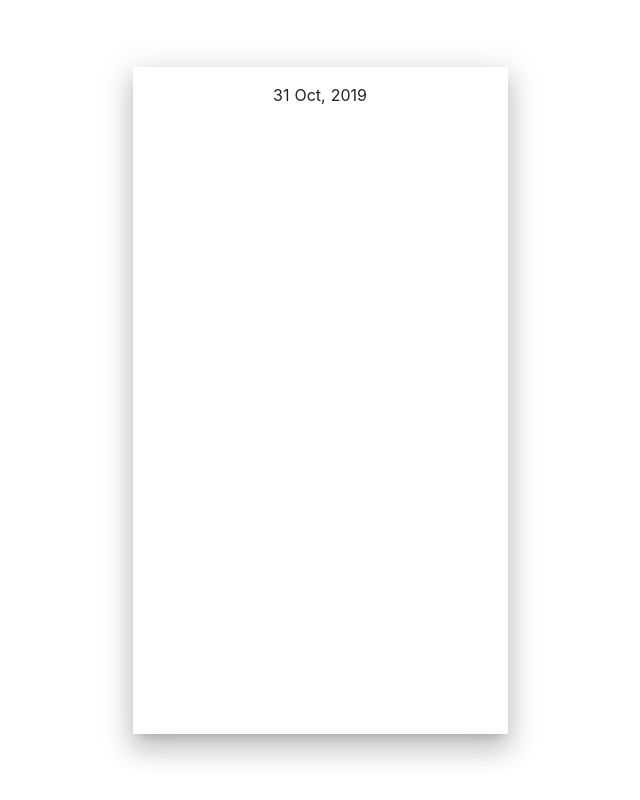
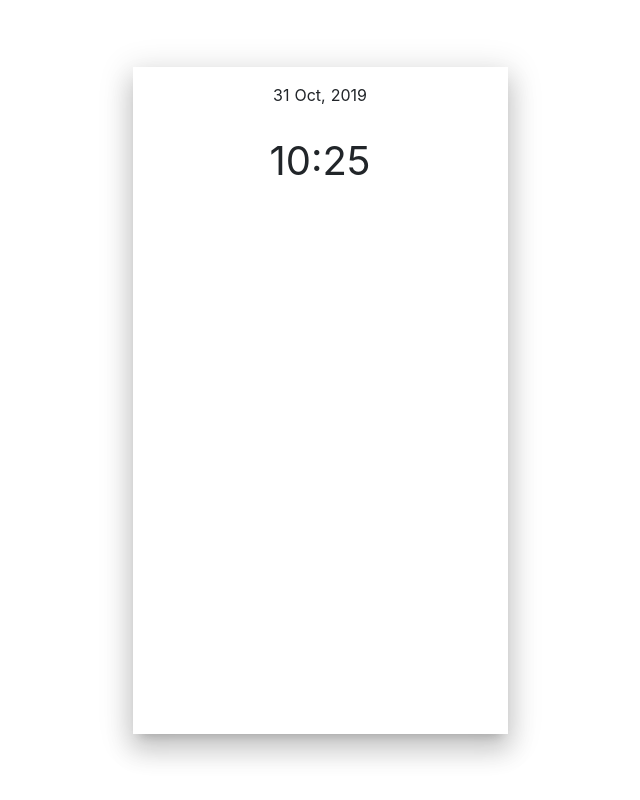
Before and after one commit to nat-davydova/weather-app-react, a React (Create React App) app in the folder weather-app-react/: page / in a window 1280 px wide. Shown: the whole page, without its empty margins (320-960 px from the left). Built offline with nearby package versions, Linux system fonts and the light colour scheme.

Commit message:
Time: basic rendering

```diff
--- a/weather-app-react/src/components/CurrentTime/CurrentTime.js
+++ b/weather-app-react/src/components/CurrentTime/CurrentTime.js
@@ -6,12 +6,14 @@ import Col from 'components/Miscellanious/Col/Col';
 import Hours from './Hours/Hours';
 import Mins from './Mins/Mins';
 
+import classes from './CurrentTime.module.scss';
+
 const currentTime = (props) => {
 
 	const { hours, mins } = props;
 
 	const timeClasses = classnames(
-		'time',
+		classes.time,
 		'd-flex',
 		'justify-content-center',
 		'mt-2',
@@ -26,7 +28,7 @@ const currentTime = (props) => {
 
 					<Hours hours={hours}/>
 
-					<Mins hours={mins}/>
+					<Mins mins={mins}/>
 
 				</div>
 
--- /dev/null
+++ b/weather-app-react/src/components/CurrentTime/CurrentTime.module.scss
@@ -0,0 +1,10 @@
+@import 'assets/scss/media-q';
+
+//styles
+.time {
+	font-size: 1.8rem;
+
+	@media (min-width: $mobile-width) {
+		font-size: 2.5rem;
+	}
+}
--- a/weather-app-react/src/components/CurrentTime/Hours/Hours.js
+++ b/weather-app-react/src/components/CurrentTime/Hours/Hours.js
@@ -1,10 +1,12 @@
 import React from 'react';
+
+import classes from './Hours.module.scss';
 
 const hours = (props) => {
 
 	const { hours } = props;
 
-	return <div className="hours">{hours}</div>;
+	return <div className={classes.hours}>{hours}</div>;
 
 };
 
--- /dev/null
+++ b/weather-app-react/src/components/CurrentTime/Hours/Hours.module.scss
@@ -0,0 +1,7 @@
+.hours {
+
+	//symbol ':'
+	&:after {
+		content: ':';
+	}
+}
--- a/weather-app-react/src/components/CurrentTime/Mins/Mins.js
+++ b/weather-app-react/src/components/CurrentTime/Mins/Mins.js
@@ -4,6 +4,8 @@ const mins = (props) => {
 
 	const { mins } = props;
 
+	console.log(mins);
+
 	return <div className="mins">{mins}</div>;
 
 };
--- a/weather-app-react/src/containers/Home/Home.js
+++ b/weather-app-react/src/containers/Home/Home.js
@@ -1,6 +1,7 @@
 import React, { Component, Fragment } from 'react';
 
 import CurrentDate from 'components/CurrentDate/CurrentDate';
+import CurrentTime from 'components/CurrentTime/CurrentTime';
 
 class Home extends Component{
 
@@ -28,6 +29,8 @@ class Home extends Component{
 					month={this.state.currentDate.month}
 					year={this.state.currentDate.year}/>
 
+				<CurrentTime hours={10} mins={25}/>
+
 			</Fragment>
 		);
 	}
```
